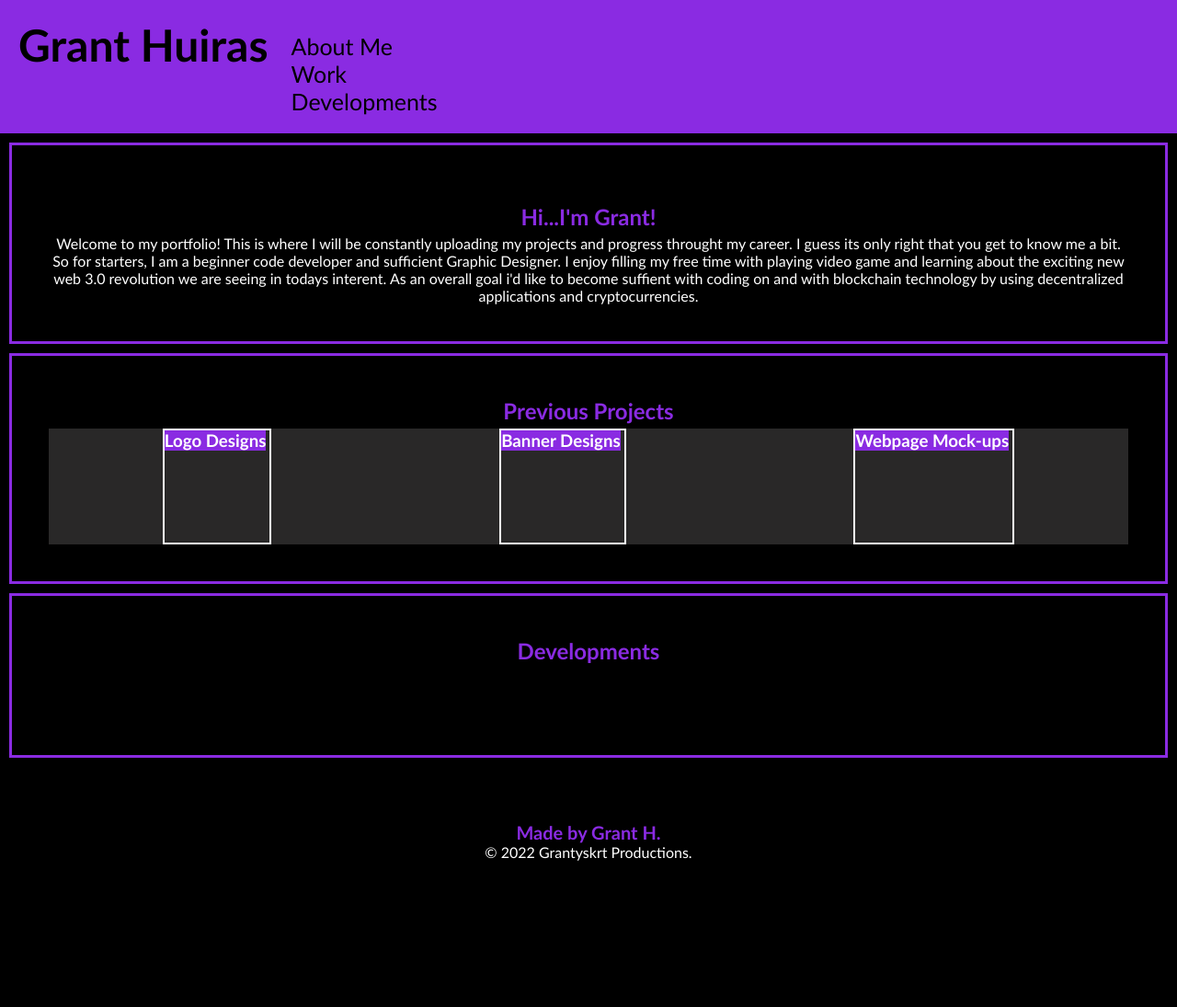
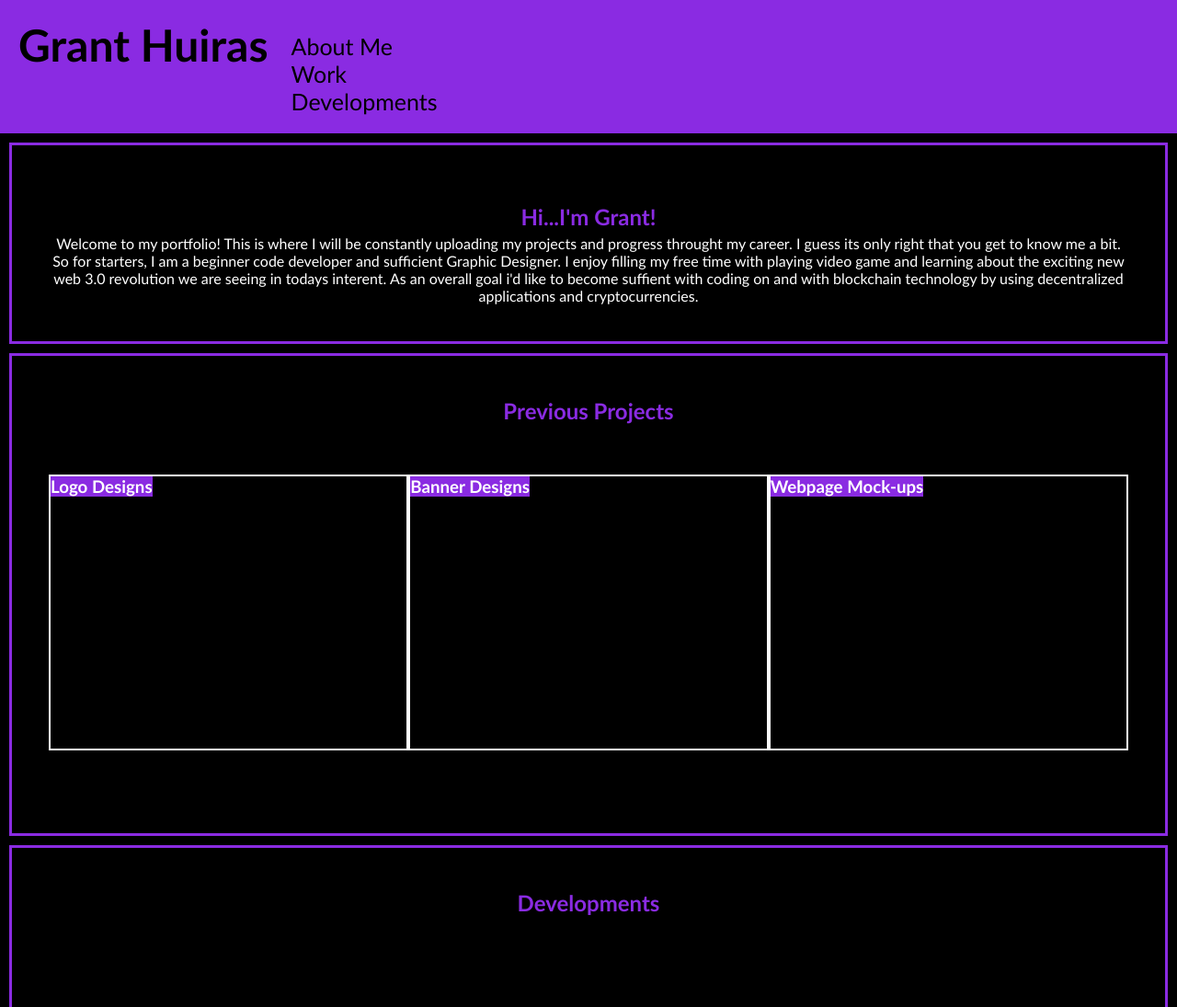
Before and after one commit to mcnugboy/c-2, a plain HTML site: page index.html in a window 1280 px wide. Shown: the top 1095 px of the page at 92% size. Before the commit the page ends 966 px from the top, so only its background shows below. Drawn offline with Linux system fonts and the light colour scheme.

Commit message:
Panes updated, added height/width variable.

```diff
--- a/style.css
+++ b/style.css
@@ -130,17 +130,24 @@ footer h2 {
     flex-direction: row;
     align-items: center;
     justify-content: space-around;
-    background-color: rgb(41, 40, 40);
+    height: 400px;
+    /* background-color: rgb(41, 40, 40); */
 
 }
 .Logos {
     border: 2px solid white;
+    height: 300px;
+    width: 400px;
 }
 .Banners {
     border: 2px solid white;
+    height: 300px;
+    width: 400px;
 }
 .Webpage-mockups {
     border: 2px solid white;
+    height: 300px;
+    width: 400px;
 }
 .email {
     color:#ffffff;
```
